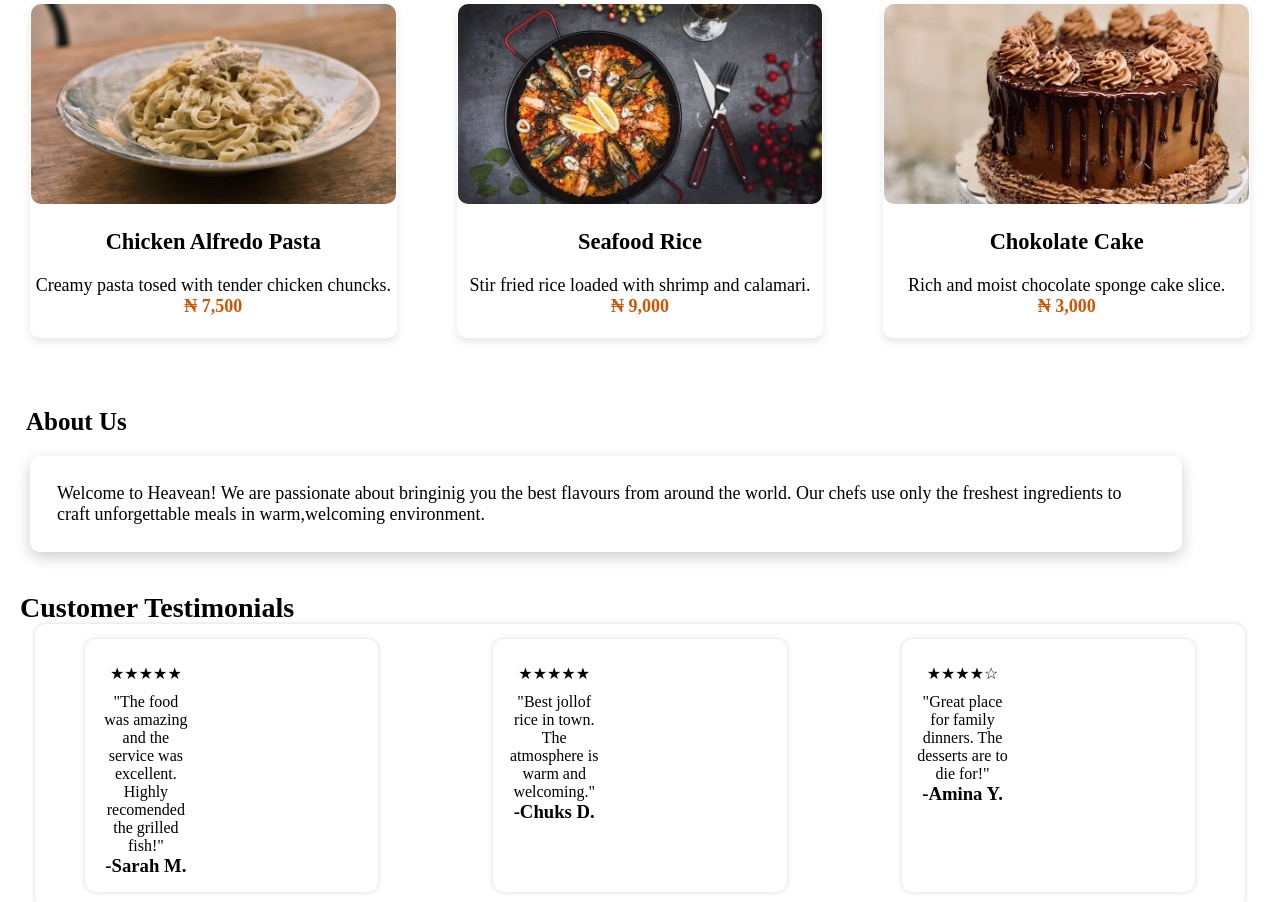
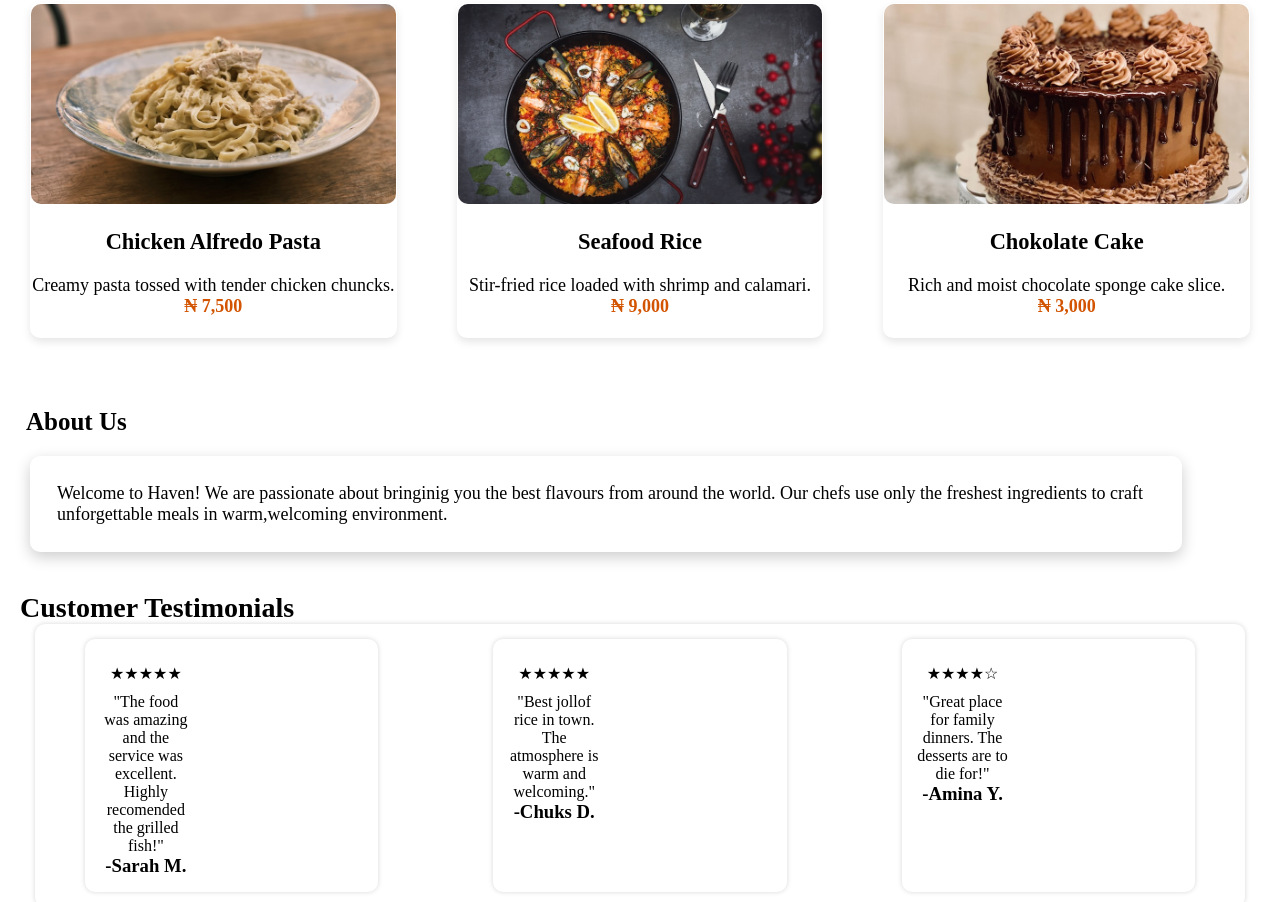
Before and after one commit to emmanueludogu109-cell/My-project, a plain HTML site: page index.html in a window 1280 px wide. Shown: the part 1077-1979 px from the top of the page. Drawn offline with Linux system fonts and the light colour scheme.

Commit message:
Update index.html

```diff
--- a/index.html
+++ b/index.html
@@ -25,7 +25,7 @@
 
      <!-- HERO SECTION -->
       <section class="hero" id="Home" >
-        <h1>Welcome to Taste Heavean Resturant</h1>
+        <h1>Welcome to Taste Haven Restaurant</h1>
         <p>Experience delicious meals made with passion.</p>
       <div class="hero-btn"> <a href="#reservation"><button>Reserve a Table</a></div>
 
@@ -64,7 +64,7 @@
             <p ><img src="images/chicken pasta.jpeg" alt="jpzg"></p>
             <div class="card-text">
             <h3 class="text-h3">Chicken Alfredo Pasta</h3>
-            <p>Creamy pasta tosed with tender chicken chuncks.</p>
+            <p>Creamy pasta tossed with tender chicken chuncks.</p>
             <p class="money"><b>&#8358; 7,500</b></p>
             </div>
         </div>
@@ -72,7 +72,7 @@
             <p ><img src="images/sea food.jpeg" alt="jpeg"></p>
             <div class="card-text">
             <h3 class="text-h3">Seafood Rice</h3>
-            <p>Stir fried rice loaded with shrimp and calamari.</p>
+            <p>Stir-fried rice loaded with shrimp and calamari.</p>
             <p class="money"><b>&#8358; 9,000</b></p>
             </div>
         </div>
@@ -91,7 +91,7 @@
        <!-- ABOUT SECTION -->
         <h2 class="about-h2" id="About us">About Us</h2>
        <div class="about">
-        <p>Welcome to Heavean! We are passionate about bringinig you the best flavours from around the world.
+        <p>Welcome to Haven! We are passionate about bringinig you the best flavours from around the world.
             Our chefs use only the freshest ingredients to craft unforgettable meals in warm,welcoming environment.
         </p>
         </div>
```
